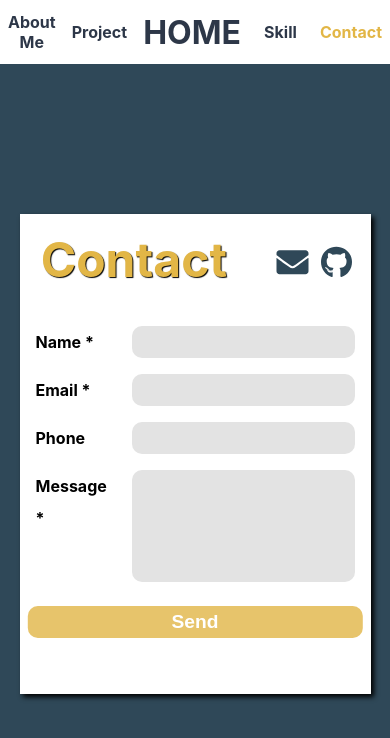
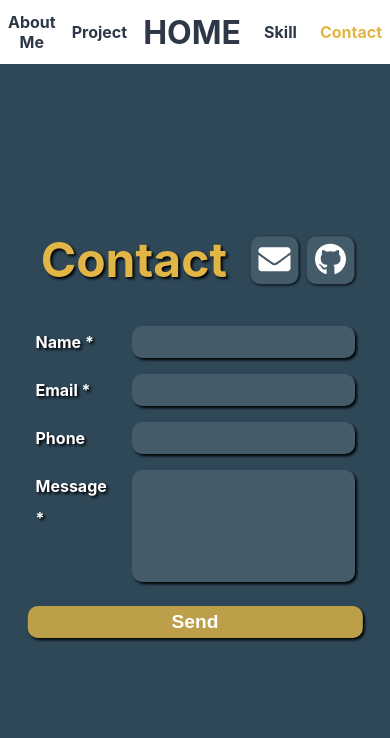
Before and after one commit to Park1016/portfolio, a Next.js app: page /contact in a window 390 px wide. Shown: the top 738 px of the page. Built offline with nearby package versions, Linux system fonts and the light colour scheme.

Commit message:
contact 반응형 수정

```diff
--- a/styles/contact.Style.js
+++ b/styles/contact.Style.js
@@ -25,6 +25,8 @@ const box = styled.div`
     }
     @media screen and (max-width: 750px) {
         width: 90vw;
+        background: #2F4858;
+        box-shadow: none;
     }
     @media screen and (max-height: 580px) {
         height: 80vh;
@@ -53,6 +55,11 @@ const left = styled.div`
             transform: translate(5rem, -4.5rem);
             color: #E2B646;
             text-shadow: 1px 1px 1px black;
+        }
+    }
+    @media screen and (max-width: 750px) {
+        p {
+            text-shadow: 2px 2px 3px black;
         }
     }
     @media screen and (max-width: 600px) {
@@ -127,7 +134,16 @@ const link = styled.div`
         }
     }
     @media screen and (max-width: 750px) {
-        transform: translate(calc(45vw), -7.8rem);
+        transform: translate(calc(45vw - 1rem), -7.8rem);
+        a {
+            width: 3rem;
+            border-radius: 10px;
+            line-height: 1.5;
+            margin-left: 0.5rem;
+            background: rgb(255, 255, 255, 0.1);
+            color: #fff;
+            box-shadow: 1px 1px 3px black;
+        }
     }
 `;
 
@@ -153,6 +169,8 @@ const contents = styled.div`
     }
     @media screen and (max-width: 750px) {
         width: 90vw;
+        background: #2F4858;
+        /* transform: translateY(-1rem); */
         form {
             width: 90vw;
         }
@@ -217,6 +235,17 @@ const input = styled.div`
         width: 100%;
         input, textarea {
             width: calc(100% - 8rem);
+            background: rgb(255, 255, 255, 0.1);
+            color: #fff;
+            box-shadow: 2px 2px 3px black;
+        }
+        label {
+            color: #fff;
+            text-shadow: 2px 2px 3px black;
+        }
+        input:hover,
+        textarea:hover {
+            border: 2px solid #fff;
         }
     }
 `;
@@ -239,6 +268,7 @@ const send = styled.input`
     @media screen and (max-width: 750px) {
         width: 86vw;
         transform: translate(2vw, 0.5rem);
+        box-shadow: 2px 2px 3px black;
     }
 `;
 
```
Also changed, not shown: styles/home.style.js (+15 -0 lines).
